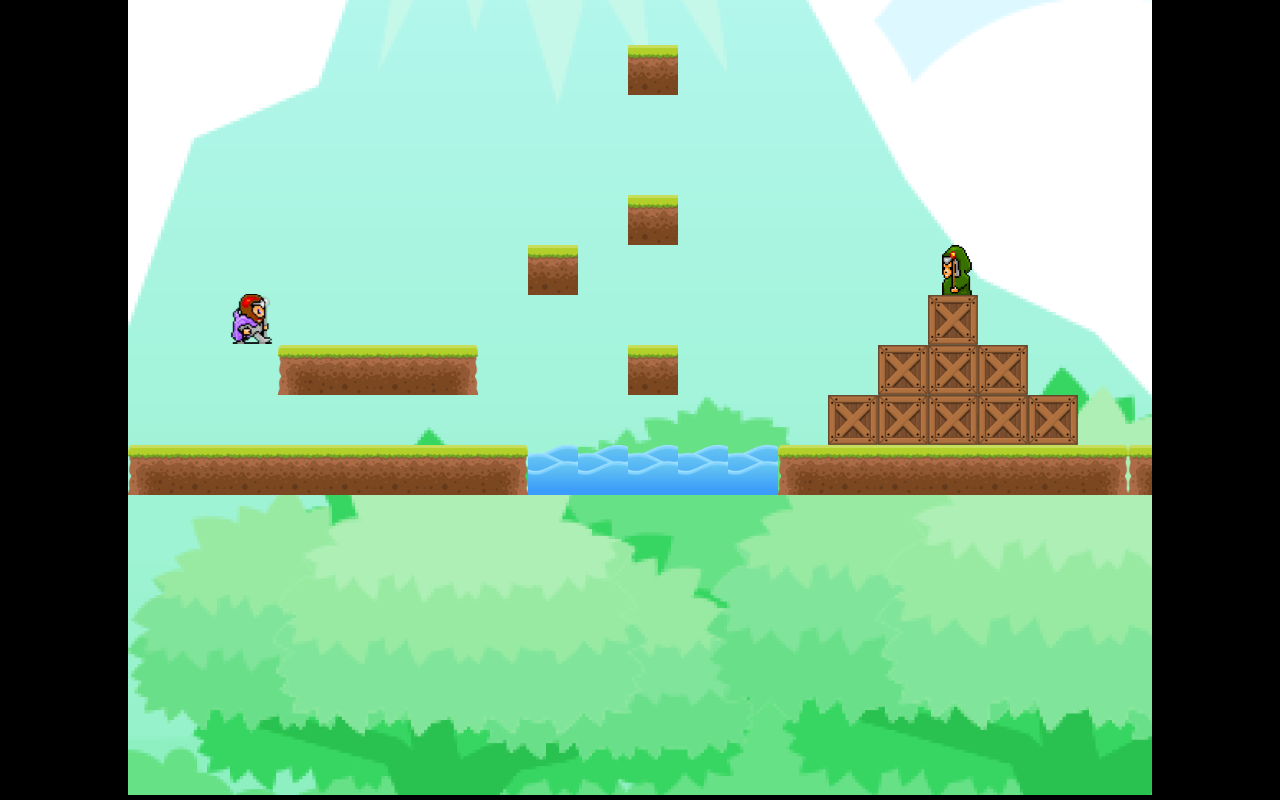
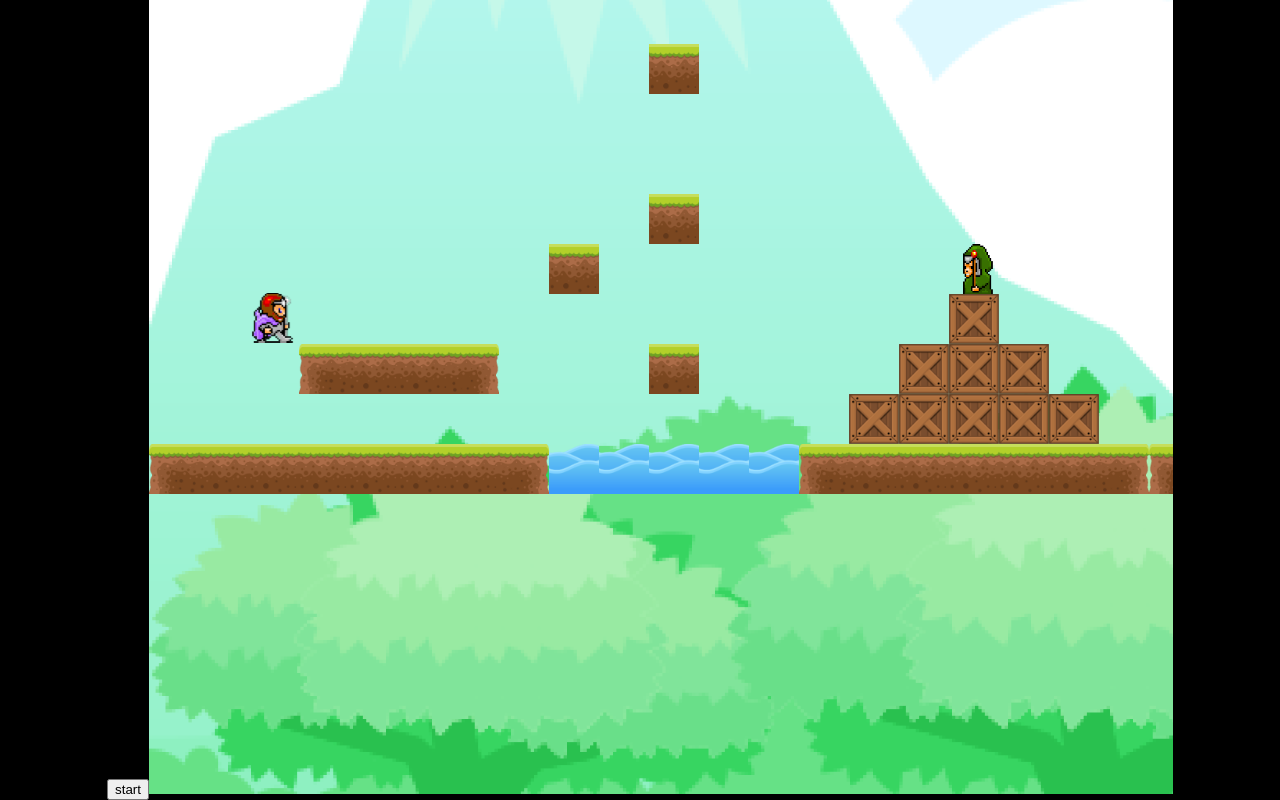
Before and after one commit to konradhanus/sinners, a React (Create React App) app in the folder sinners/: page / in a window 1280 px wide. Shown: the part 203-1003 px from the top of the page. Built offline with nearby package versions, Linux system fonts and the light colour scheme.

Commit message:
refresh button added

```diff
--- a/sinners/src/Components/Engine/index.jsx
+++ b/sinners/src/Components/Engine/index.jsx
@@ -23,6 +23,8 @@ const gameOver = false;
 
 const Engine = ({level}) => {
 
+    const [start, setStart] = React.useState(false)
+    const [cavnasState, seCanvasState] = React.useState();
     const [player, setPlayer] = React.useState();
     const [platforms, setPlatforms] = React.useState();
     const [ctxState, setCtxState] = React.useState();
@@ -156,7 +158,7 @@ const Engine = ({level}) => {
 
           if(player.position.y > canvasState.height)
           {
-            document.location.reload(true)
+            //newGame();
           }
         }
 
@@ -192,7 +194,7 @@ const Engine = ({level}) => {
 
     const init = (canvas, ctx, level) => {
 
-
+        console.log('test');
         const levelPlatforms = level.map((row,rowId)=>(
           row.map((block,colId)=>{
             // console.log(`${block}-${rowId}:${colId}`);
@@ -224,6 +226,10 @@ const Engine = ({level}) => {
 
     }
 
+    useEffect(() => {
+      // Your code here
+    }, []);
+
     const canvasRef = useCanvas(([canvas, ctx]) => {
         canvas.width= windowWidth;
         canvas.height= windowHeight;
@@ -233,6 +239,12 @@ const Engine = ({level}) => {
          p.update();
       });
 
+    const newGame = () => {
+      const canvas = canvasRef.current;
+      const ctx = canvasRef.current.getContext("2d");
+      const p = init(canvas, ctx, level);
+      p.update();
+    }
 
     player && animate();
     return <>
@@ -240,6 +252,7 @@ const Engine = ({level}) => {
       position="top-center"
       reverseOrder={false}
     />
+    <button onClick={newGame}>start</button>
     <canvas ref={canvasRef}></canvas>
     </>
 }
```
